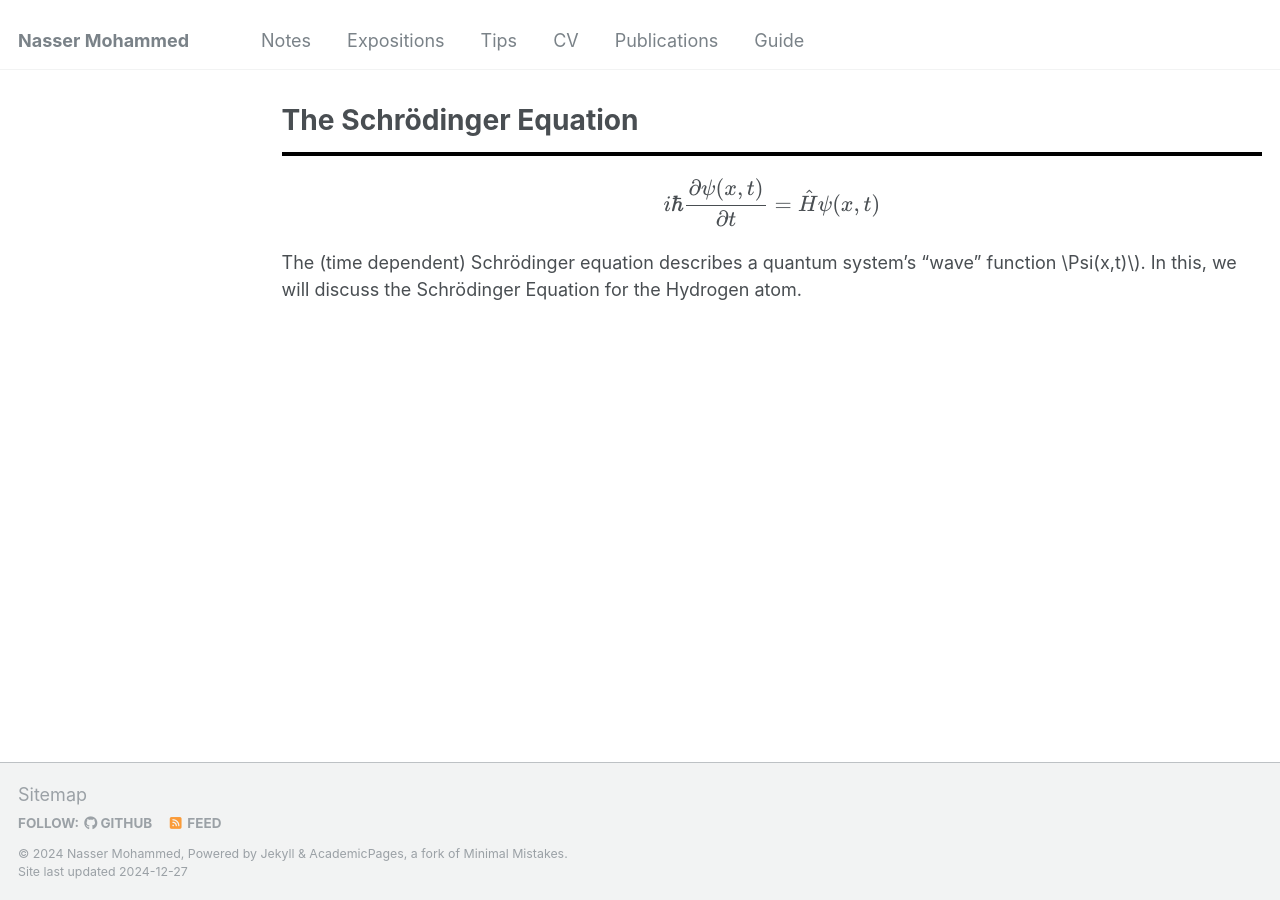
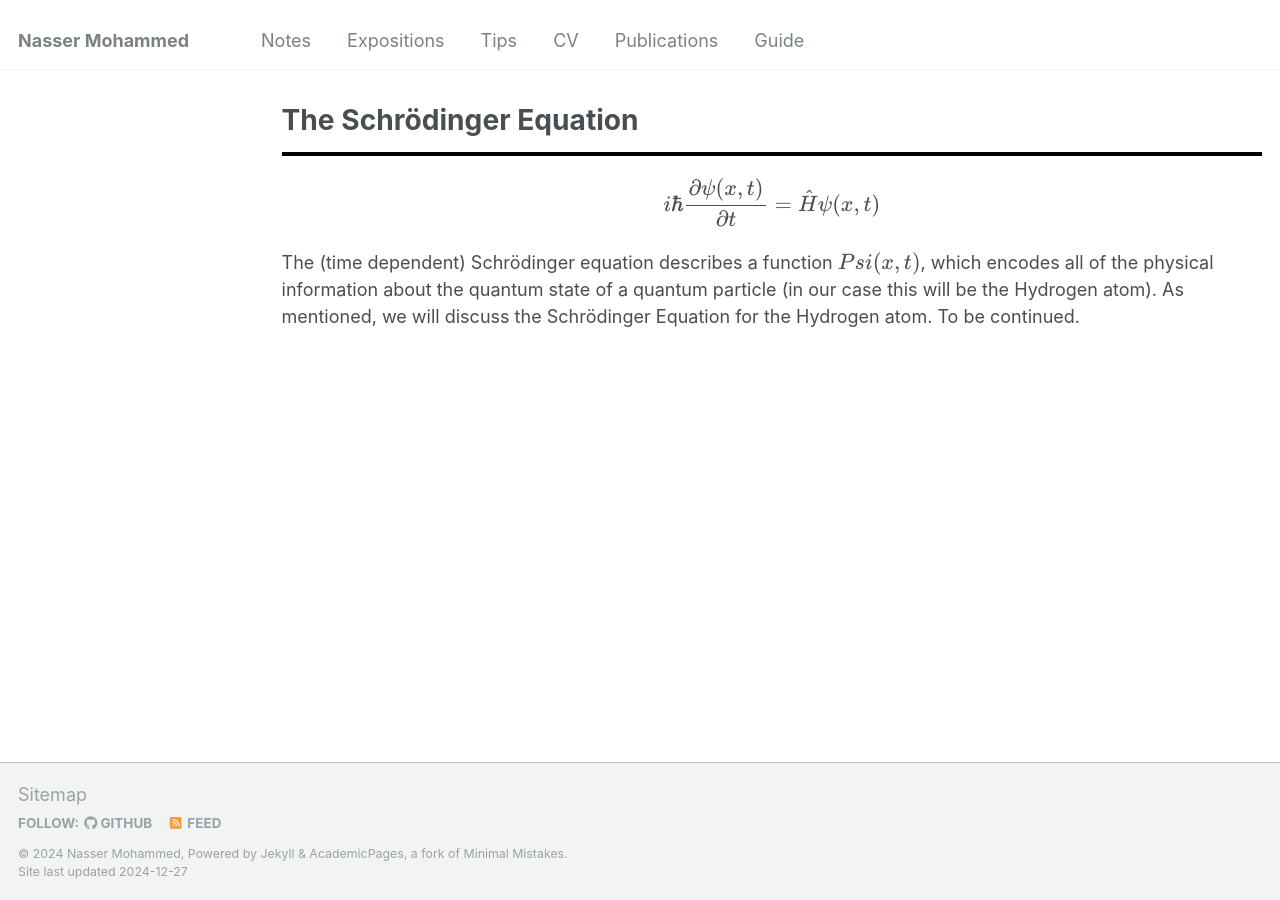
Before and after one commit to Nasser-Mohammed/Nasser-Mohammed.github.io, a Jekyll site: the page built from _pages/expos/schrödinger-equation.md, in a window 1280 px wide. Built offline with Jekyll 4.4.1, drawn with Linux system fonts in a browser that asks for light colours.

Commit message:
Update schrödinger-equation.md

```diff
--- a/_pages/expos/schrödinger-equation.md
+++ b/_pages/expos/schrödinger-equation.md
@@ -6,4 +6,4 @@ author_profile: false
 ---
 <hr style="border: 2px solid black;">
 \\[i\hbar \frac{\partial \psi(x, t)}{\partial t} = \hat{H} \psi(x, t)\\]
-The (time dependent) Schrödinger equation describes a quantum system's "wave" function \\\Psi(x,t)\\). In this, we will discuss the Schrödinger Equation for the Hydrogen atom.
+The (time dependent) Schrödinger equation describes a function \\(Psi(x,t)\\), which encodes all of the physical information about the quantum state of a quantum particle (in our case this will be the Hydrogen atom). As mentioned, we will discuss the Schrödinger Equation for the Hydrogen atom. To be continued.
```
